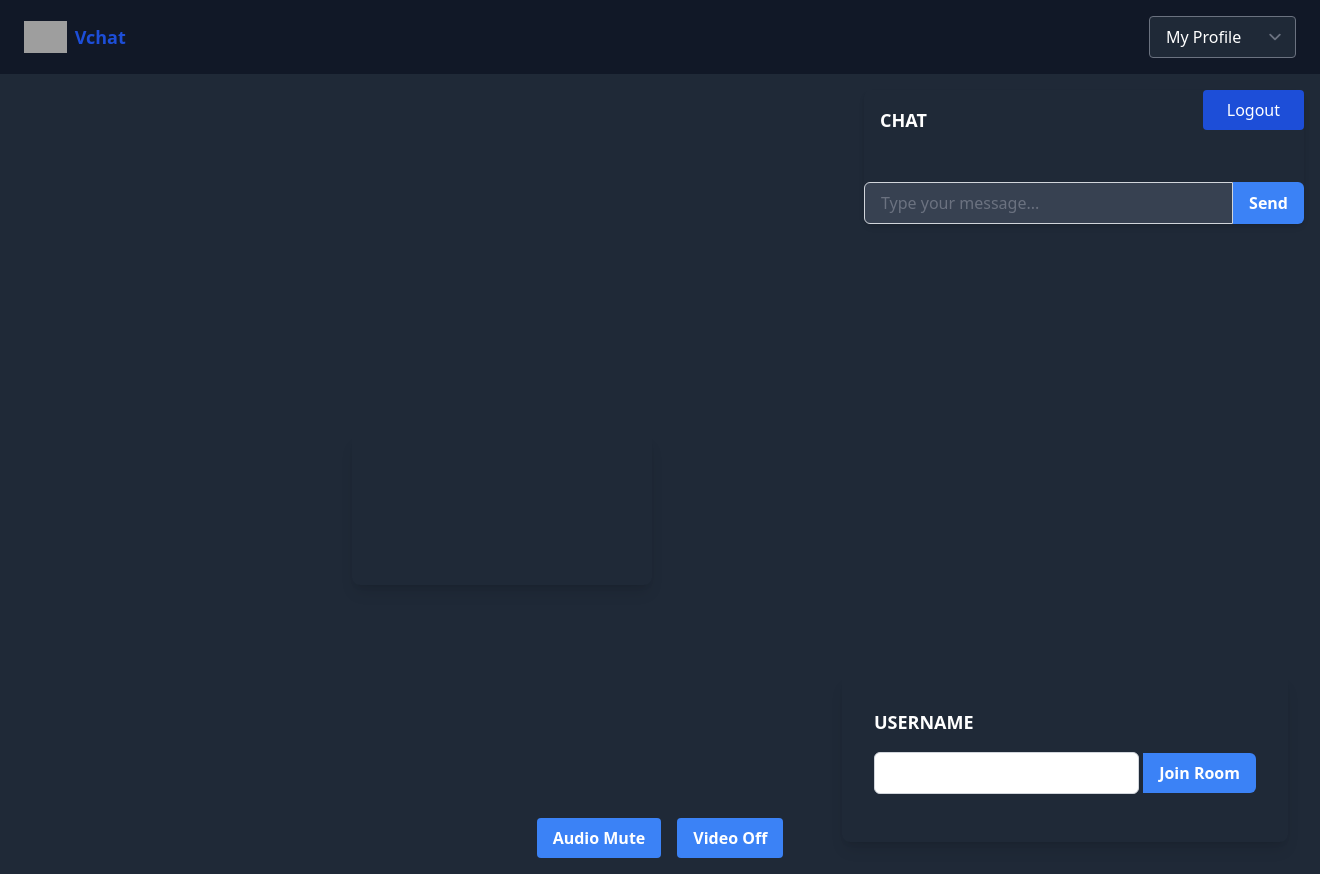
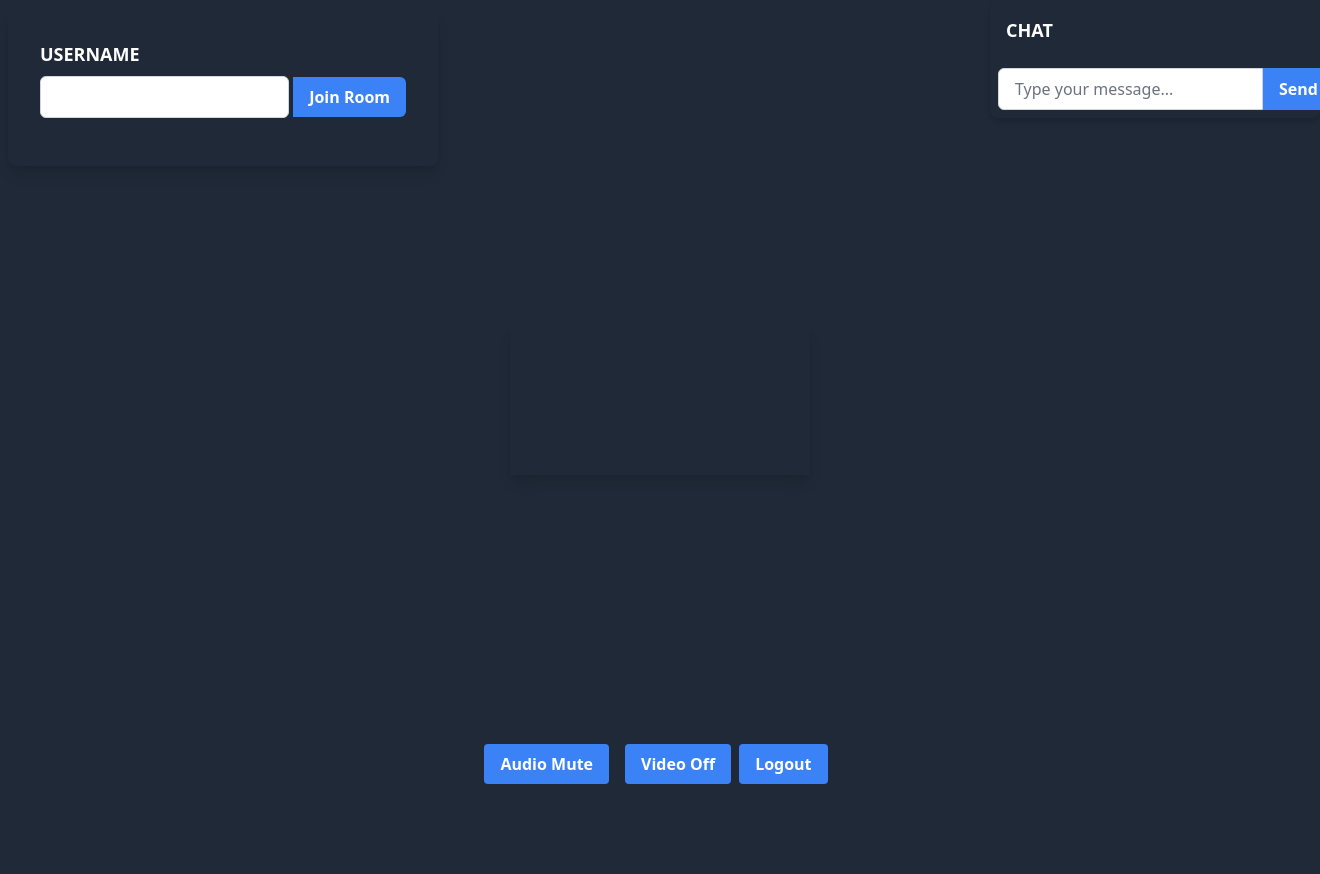
Before and after one commit to Vivekroy286/demochat, a Django app: page /meeting/ in a window 1320 px wide. After the commit the page ends 784 px from the top, so only its background shows below. Run offline with Django 5.2, Linux system fonts and the light colour scheme; a user stored in the database is signed in; style sheets or scripts are compiled from the project's sources; some libraries are stand-ins or nearby versions; grey boxes are pictures that could not be loaded.

Commit message:
aidded neww layout in meeting

```diff
--- a/vchat/base/templates/video.html
+++ b/vchat/base/templates/video.html
@@ -3,8 +3,8 @@
 <html>
 
 <head>
-    <header class="bg-gray-900 text-white flex items-center justify-between py-4 px-6">
-        <!-- Logo -->
+    <!--<header class="bg-gray-900 text-white flex items-center justify-between py-4 px-6">
+
         <div class="flex items-center">
 
             <img src="https://img.freepik.com/free-psd/3d-circle-with-vimeo-logo-isolated-transparent-background_125540-3734.jpg?t=st=1718780291~exp=1718783891~hmac=bda798db48a764b20f76eb053971a347221002f32f86f3e0523ac25f980f1eb2&w=740" alt="Logo" class="h-8 mr-2">
@@ -12,7 +12,7 @@
             <h1 class="text-lg font-semibold text-blue-700">Vchat</h1>
         </div>
 
-        <!-- Navigation -->
+
         <nav class="flex items-right">
             <ul class="flex space-x-6">
             </ul>
@@ -25,71 +25,77 @@
             <option value="">video call</option>
             <option value="">audio call</option>
             <option value="">Support center</option>
-            <!-- Add more languages as needed -->
+
         </select>
-    </header>
+    </header>-->
 </head>
 
 <body>
     <div class="relative h-screen bg-gray-800 flex flex-col">
 
-        <!-- Top Navigation and Logout Button -->
-        <div class="flex justify-between items-center p-4">
-            <h1 class="text-2xl font-semibold text-white"></h1>
-            <a href="{% url 'logout' %}">
-                <button class="bg-blue-700 hover:bg-blue-600 text-white px-6 py-2 rounded">Logout</button>
-            </a>
+        <!-- Username Container -->
+        <div id="username-container" class="absolute top-0 left-0  p-2">
+            <div class="bg-gray-900 bg-opacity-50 rounded-lg shadow-lg p-4 text-white bg-transparent p-8">
+                <h3 class="text-2xl font-semibold mb-2 text-lg text-white" id="label_username">USERNAME</h3>
+                <input id="username" class="border border-gray-300 rounded-md px-2 py-2 focus:outline-none focus:border-blue-500 bg-white text-gray-800 mb-4">
+                <button id="btn-join" class="bg-blue-500 hover:bg-blue-600 text-white font-bold py-2 px-4 rounded-r-md">Join Room</button>
+            </div>
         </div>
+
+
+
+
 
         <!-- Main Content: Video Container and Chat -->
         <div class="flex-grow flex">
             <!-- Video Container -->
-            <div id="video-container" class="flex-1 flex justify-center items-center">
+            <div id="video-container" class="w-full flex justify-center items-center">
 
-                <div class="grid grid-cols-2 gap-4">
+                <div class="grid-cols-2 justify-center items-center  ">
                     <!-- Local Video and Username Input -->
-                    <div class="relative overflow-hidden rounded-lg shadow-lg">
+                    <div class="relative overflow-hidden  shadow-lg">
                         <video id="local-video" class="w-full h-full object-cover" autoplay playsinline></video>
 
                     </div>
 
                     <!-- Remote Video -->
                     <!--
-                        <div class="relative overflow-hidden rounded-lg shadow-lg">
-                            <video id="remote-video" class="w-full h-full object-cover" autoplay playsinline></video>
-                        </div>-->
+
+                    <div class="relative overflow-hidden rounded-lg shadow-lg">
+                        <video id="remote-video" class="w-full h-full object-cover" autoplay playsinline></video>
+                    </div>-->
                 </div>
 
             </div>
 
         </div>
 
-        <!-- Username Container -->
-        <div id="username-container" class="absolute bottom-0 right-0 p-8">
-            <div class="bg-gray-900 bg-opacity-50 rounded-lg shadow-lg p-8 text-white bg-transparent p-8">
-                <h3 class="text-2xl font-semibold mb-4 text-lg text-white" id="label_username">USERNAME</h3>
-                <input id="username" class="border border-gray-300 rounded-md px-4 py-2 focus:outline-none focus:border-blue-500 bg-white text-white mb-4">
-                <button id="btn-join" class="bg-blue-500 hover:bg-blue-600 text-white font-bold py-2 px-4 rounded-r-md">Join Room</button>
-            </div>
-        </div>
+
 
         <!-- Chat Container -->
 
-        <div id="chat" class="w-1/3 absolute top-0 right-0 m-4 z-10 bg-gray-800 bg-transparent rounded-lg shadow-md">
-            <h3 class="text-lg font-semibold text-white p-4">CHAT</h3>
-            <div id="messages" class="p-4">
+        <div id="chat" class="absolute top-0 right-0 w-1/4  bg-gray-700 bg-transparent rounded-lg shadow-md p-2">
+            <h3 class="text-lg font-semibold text-white p-2">CHAT</h3>
+            <div id="messages" class="text-white p-2 overflow-y-auto" style="max-height: 100px;">
                 <ul id="message-list"></ul>
             </div>
 
+
             <div class="flex">
-                <input id="msg" type="text" class="flex-1 border border-gray-300 rounded-l-md px-4 py-2 focus:outline-none focus:border-blue-500 bg-gray-700 text-white" placeholder="Type your message...">
+                <input id="msg" type="text" class="flex-1 border border-gray-300 rounded-l-md px-4 py-2 focus:outline-none focus:border-blue-500 bg-white text-gray-600" placeholder="Type your message...">
                 <button id="btn-send-msg" class="bg-blue-500 hover:bg-blue-600 text-white font-bold py-2 px-4 rounded-r-md">Send</button>
+                <div class="flex items-center mt-2" id="clear-chat-container" style="display: none;">
+                    <button id="btn-clear-chat" class="bg-red-500 hover:bg-red-600 text-white font-bold py-2 px-4 rounded-md">Clear Chat</button>
+                </div>
             </div>
         </div>
         <!-- Bottom Controls: Audio and Video Toggle Buttons -->
         <div class="absolute bottom-0 left-0 right-0 flex justify-center mb-4">
             <button id="btn-toggle-audio" class="bg-blue-500 hover:bg-blue-600 text-white font-bold py-2 px-4 rounded mr-2">Audio Mute</button>
             <button id="btn-toggle-video" class="bg-blue-500 hover:bg-blue-600 text-white font-bold py-2 px-4 rounded ml-2">Video Off</button>
+            <a href="{% url 'logout' %}">
+                <button class="bg-blue-500 hover:bg-blue-600 text-white font-bold py-2 px-4 rounded ml-2 mr-2">Logout</button>
+            </a>
         </div>
 
     </div>
```
Also changed, not shown: 1 other file.
